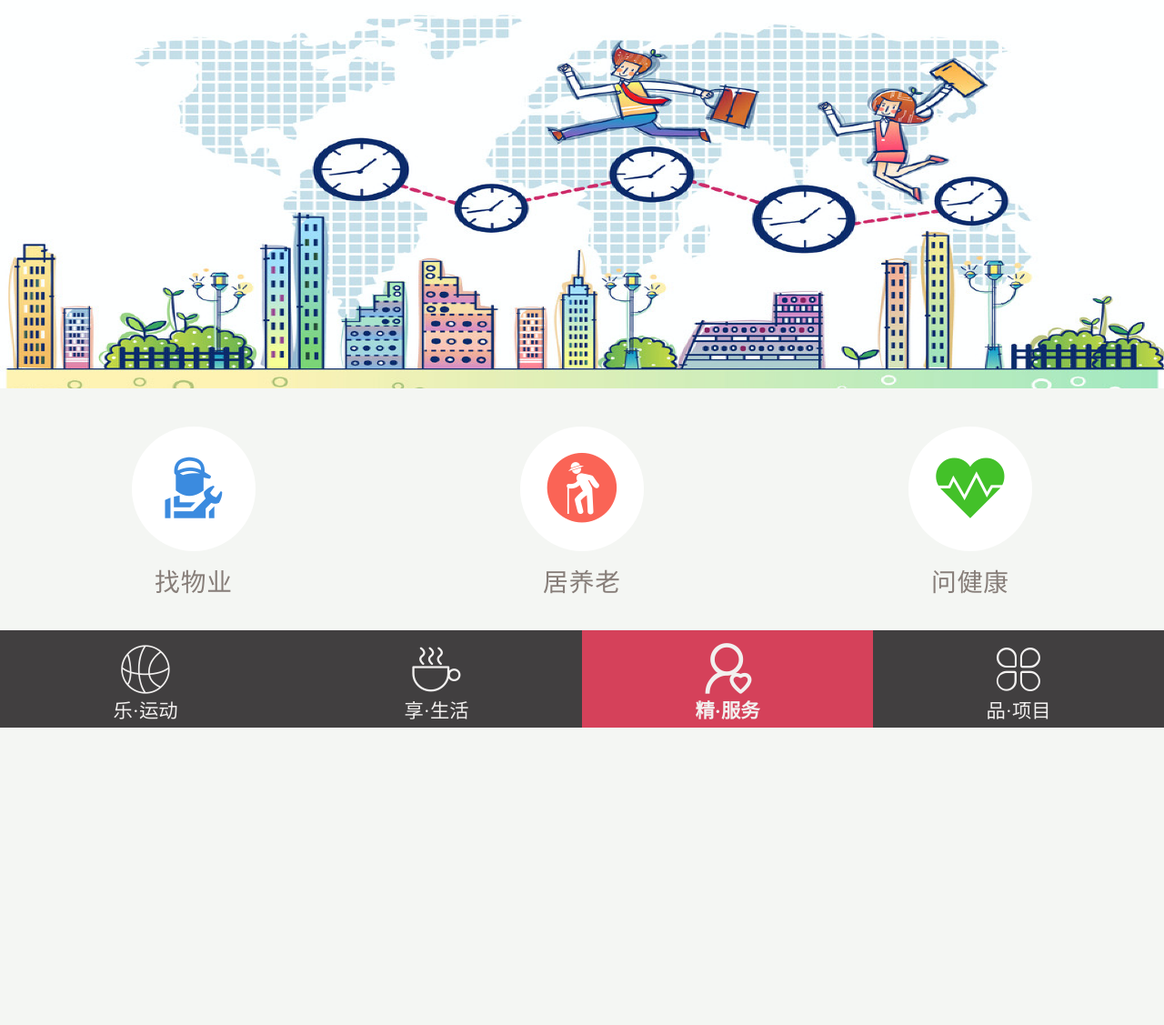
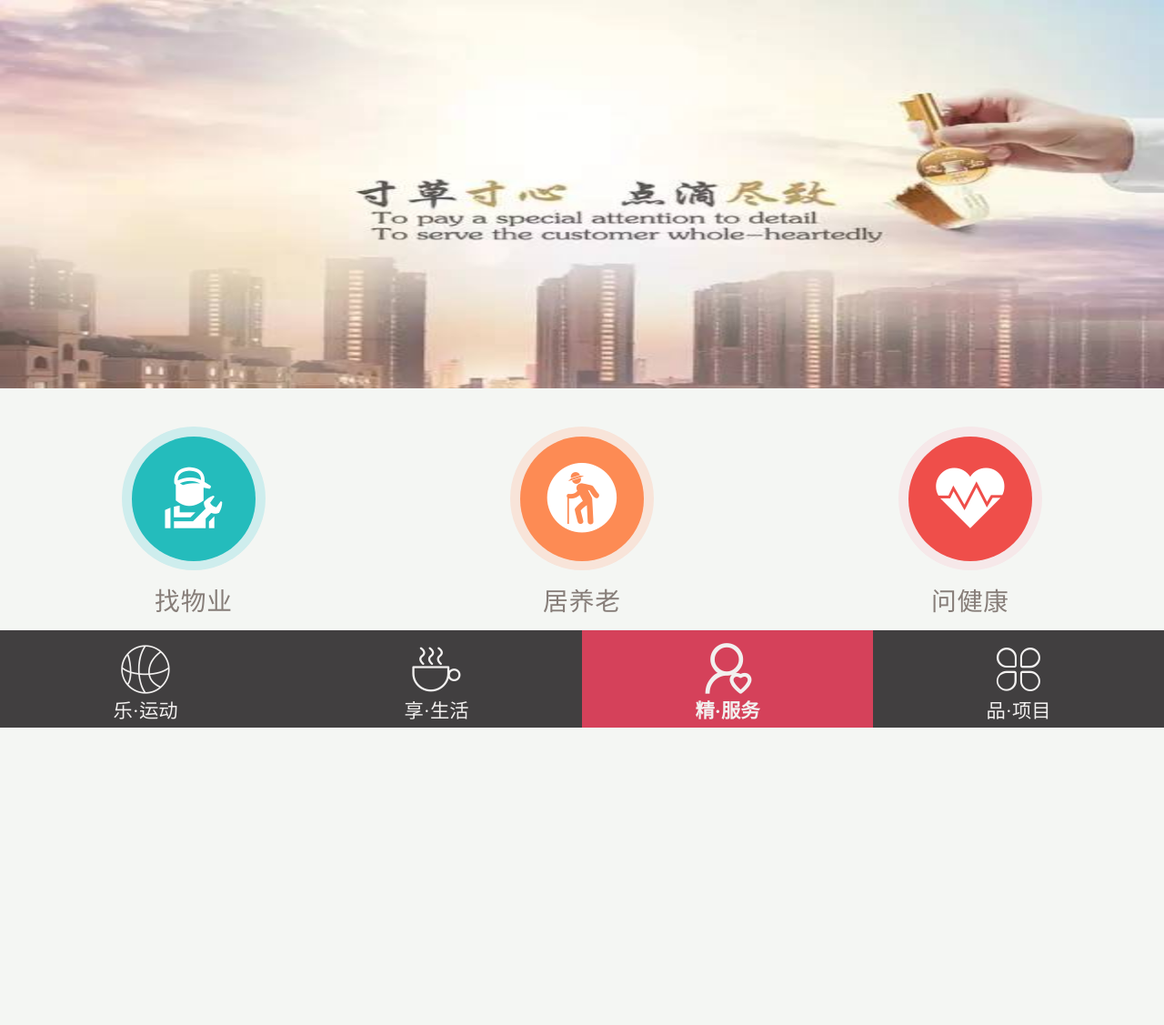
Before and after one commit to yangke687/gulp-corp-ui, a website: page src/page02.html in a window 1280 px wide. Shown: the top 1127 px of the page at 91% size. Drawn offline with nearby package versions, Linux system fonts and the light colour scheme; files that its build step writes are made by us from their sources.

Commit message:
icon list page dom

```diff
--- a/src/page02.html
+++ b/src/page02.html
@@ -15,28 +15,34 @@
 			<div>官房社区</div>
 		</div>
 		<div class="slider ta-c">
-			<img src="images/slider01.png" />
+			<img src="images/slider01.jpg" />
 		</div>
 		<div class="main">
 			<ul>
 				<li class="ta-c">
-					<div class="ta-c">
-						<span class="iconfont icon-pm iconBlue"></span>
+					<div class="ta-c transparent green">
+						<div class="ta-c iconWrapperGreen">
+							<span class="iconfont icon-pm iconWhite"></span>
+						</div>
 					</div>
 					<span>找物业</span>
 				</li>
 				<li class="ta-c">
 					<a href="http://mp.weixin.qq.com/s/GPtHv9snEmyEyJApAXugEw">
-						<div class="ta-c">
-							<span class="iconfont icon-old iconRed"></span>
+						<div class="ta-c transparent orange">
+							<div class="ta-c iconWrapperOrange">
+								<span class="iconfont icon-old iconWhite"></span>
+							</div>
 						</div>
 						<span>居养老</span>
 					</a>
 				</li>
 				<li class="ta-c">
 					<a href="http://a.eqxiu.com/s/SJa1cnzZ">
-						<div class="ta-c">
-							<span class="iconfont icon-health iconGreen"></span>
+						<div class="ta-c transparent red">
+							<div class="ta-c iconWrapperRed">
+								<span class="iconfont icon-health iconWhite"></span>
+							</div>
 						</div>
 						<span>问健康</span>
 					</a>
```
Also changed, not shown: src/page01.html (+9 -5 lines), src/page03.html (+5 -3 lines).
